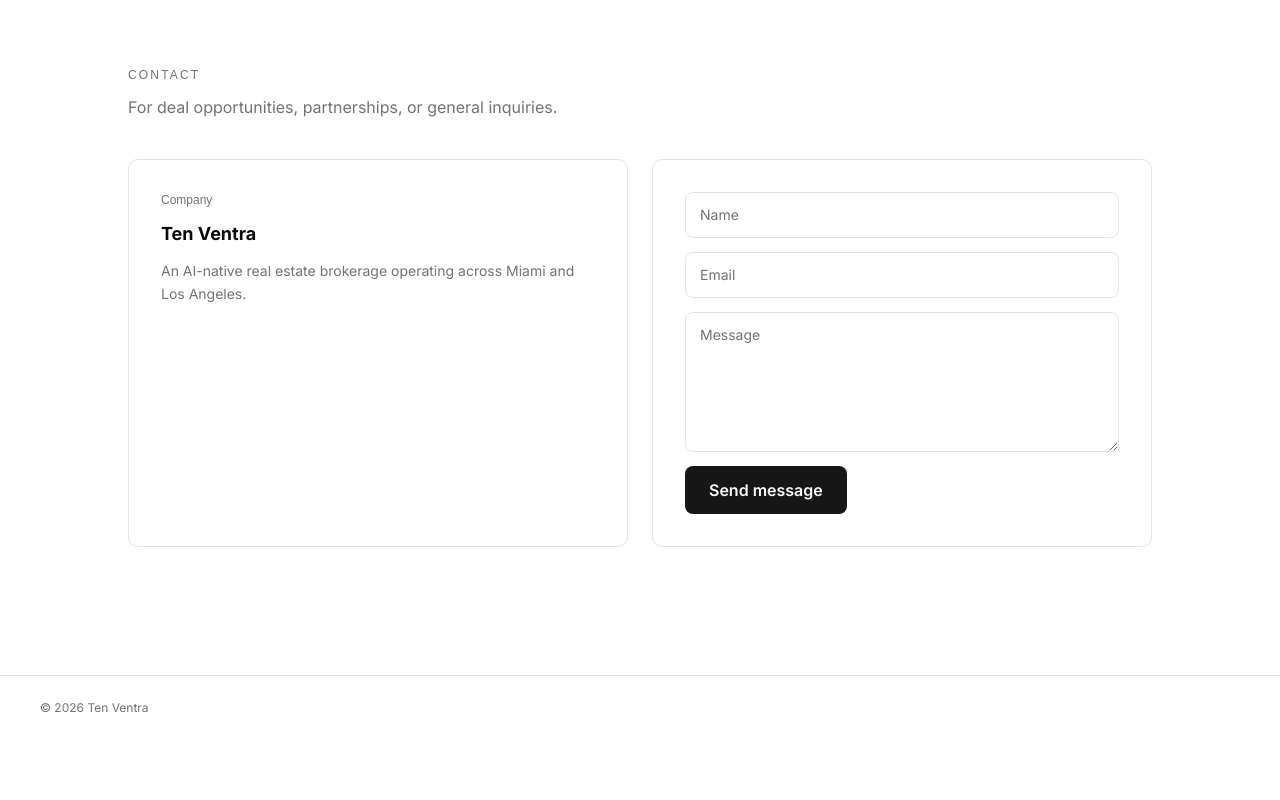
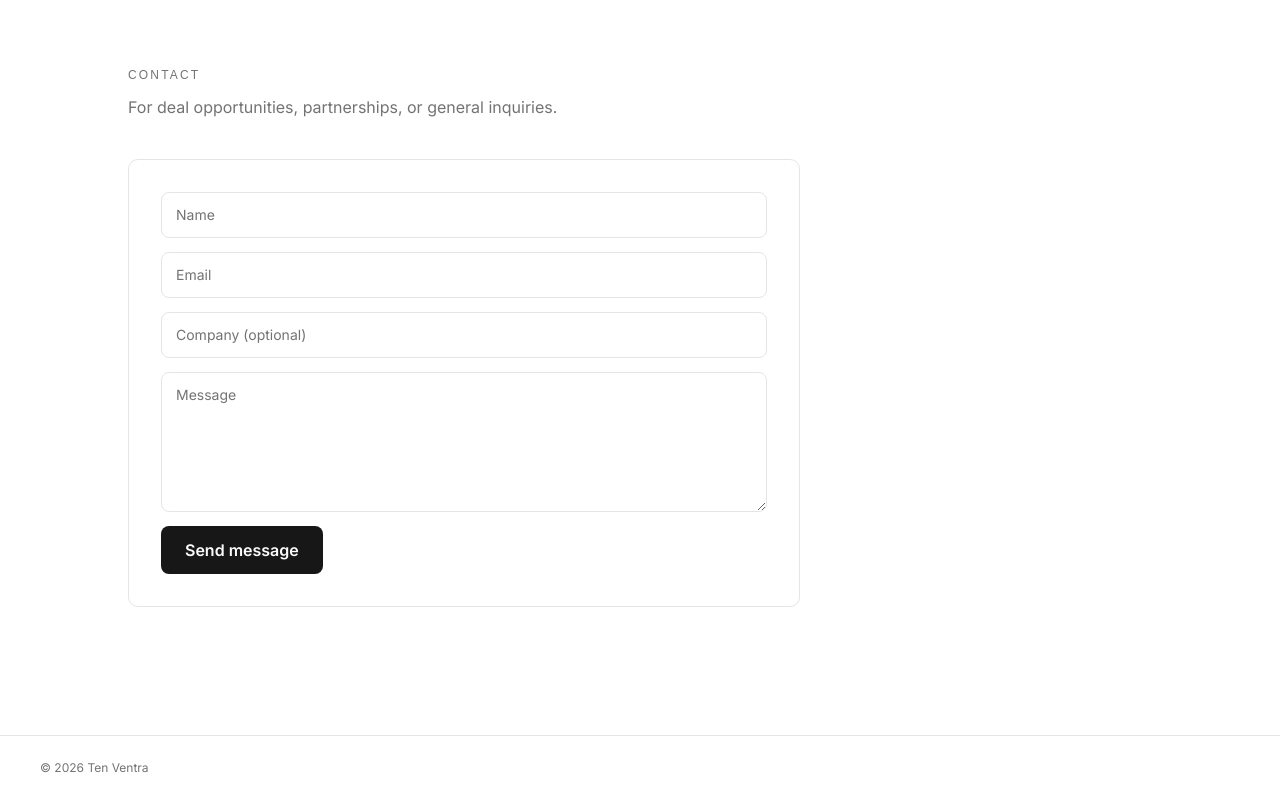
Before and after one commit to AI-RE-Consulting/ten-ventra-website, a Next.js app: page / in a window 1280 px wide. Shown: the part 1165-1965 px from the top of the page. Before the commit the page ends 1905 px from the top, so only its background shows below. Built offline with nearby package versions, Linux system fonts and the light colour scheme; a web font is replaced by a local one.

Commit message:
fix(contact): add Company input field to form, drop separate Company card

```diff
--- a/src/app/api/contact/route.ts
+++ b/src/app/api/contact/route.ts
@@ -4,6 +4,7 @@
 type ContactPayload = {
   name?: unknown;
   email?: unknown;
+  company?: unknown;
   message?: unknown;
 };
 
@@ -20,6 +21,7 @@
 
   const name = typeof body.name === "string" ? body.name.trim() : "";
   const email = typeof body.email === "string" ? body.email.trim() : "";
+  const company = typeof body.company === "string" ? body.company.trim() : "";
   const message = typeof body.message === "string" ? body.message.trim() : "";
 
   if (!name || !email || !message) {
@@ -42,7 +44,7 @@
   }
 
   // TODO(resend): replace this stub with a real Resend send call.
-  console.log("[contact] submission received", { name, email, message });
+  console.log("[contact] submission received", { name, email, company, message });
 
   return NextResponse.json({ ok: true });
 }
--- a/src/components/sections/contact-form.tsx
+++ b/src/components/sections/contact-form.tsx
@@ -19,6 +19,7 @@
     const payload = {
       name: String(formData.get("name") ?? "").trim(),
       email: String(formData.get("email") ?? "").trim(),
+      company: String(formData.get("company") ?? "").trim(),
       message: String(formData.get("message") ?? "").trim(),
     };
 
@@ -102,6 +103,18 @@
         className={fieldClass}
       />
 
+      <label className="sr-only" htmlFor="contact-company">
+        Company
+      </label>
+      <input
+        id="contact-company"
+        name="company"
+        type="text"
+        autoComplete="organization"
+        placeholder="Company (optional)"
+        className={fieldClass}
+      />
+
       <label className="sr-only" htmlFor="contact-message">
         Message
       </label>
--- a/src/components/sections/contact.tsx
+++ b/src/components/sections/contact.tsx
@@ -19,26 +19,11 @@
             {siteConfig.contact.intro}
           </p>
         </Reveal>
-        <div className="grid grid-cols-1 md:grid-cols-2 gap-6">
-          <Reveal className="h-full">
-            <div className="h-full border border-border rounded-lg p-6 sm:p-8">
-              <p className="font-mono text-xs text-muted-foreground mb-3">
-                {siteConfig.contact.company.label}
-              </p>
-              <h2 className="text-lg font-bold mb-3 text-foreground">
-                {siteConfig.name}
-              </h2>
-              <p className="text-sm leading-relaxed text-muted-foreground">
-                {siteConfig.contact.company.body}
-              </p>
-            </div>
-          </Reveal>
-          <Reveal delay={0.12} className="h-full">
-            <div className="h-full border border-border rounded-lg p-6 sm:p-8">
-              <ContactForm />
-            </div>
-          </Reveal>
-        </div>
+        <Reveal delay={0.12}>
+          <div className="border border-border rounded-lg p-6 sm:p-8 max-w-2xl">
+            <ContactForm />
+          </div>
+        </Reveal>
       </div>
     </section>
   );
--- a/src/config/site.ts
+++ b/src/config/site.ts
@@ -32,10 +32,6 @@
   contact: {
     intro:
       "For deal opportunities, partnerships, or general inquiries.",
-    company: {
-      label: "Company",
-      body: "An AI-native real estate brokerage operating across Miami and Los Angeles.",
-    },
   },
 } as const;
 
```
